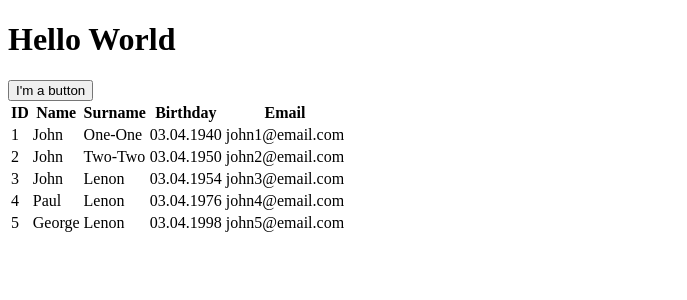
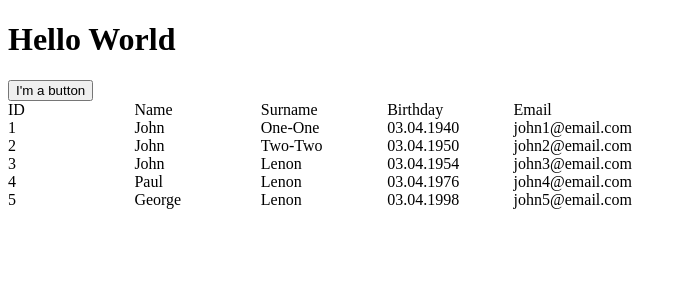
Before and after one commit to mrAnderson90/react_project_001, a React (Create React App) app: page / in a window 1280 px wide. Shown: the top 300 px of the page, without its empty margins (0-687 px from the left). Built offline with nearby package versions, Linux system fonts and the light colour scheme.

Commit message:
Add sorting to UserTable.jsx

```diff
--- a/package.json
+++ b/package.json
@@ -15,6 +15,7 @@
     "@types/react-router-dom": "^5.3.3",
     "eslint-plugin-prettier": "^3.4.1",
     "husky": "^7.0.4",
+    "lodash": "^4.17.21",
     "prettier": "^2.8.8",
     "react": "^18.2.0",
     "react-dom": "^18.2.0",
--- a/src/components/UserTables/UsersTable.jsx
+++ b/src/components/UserTables/UsersTable.jsx
@@ -1,33 +1,40 @@
-import React from "react";
+import React from 'react';
+import * as _ from 'lodash';
+
+const { useState } = React;
 
 export default function UsersTable({ users }) {
-    users.forEach((user)=> {
-        console.log(user)
-    })
+    const [userList, setUserList ] = useState(users);
+
+		const sort = (coll, value) => _.sortBy(coll, (user) => user[value]);
+
+		const handleSort = (e) => {
+			const { id } = e.target;
+			const sortedUserList = sort(userList, id);
+			setUserList(sortedUserList);
+		};
+
+		const tableStyle = {
+			'display': 'grid',
+			'gridTemplateColumns': 'repeat(5, 10%)',
+		};
+
     return (
-        <div>
-           <table>
-						<thead>
-							<tr>
-								<th>ID</th>
-								<th>Name</th>
-								<th>Surname</th>
-								<th>Birthday</th>
-								<th>Email</th>
-							</tr>
-						</thead>
-						<tbody>
-							{users.map((user) => (
-								<tr key={user.id}>
-									<td>{user.id}</td>
-									<td>{user.name}</td>
-									<td>{user.surname}</td>
-									<td>{user.birthData.toLocaleDateString('ru-RU')}</td>
-									<td>{user.email}</td>
-								</tr>
-							))}
-						</tbody>
-					 </table>
+        <div style={tableStyle}>
+           <div id="id" onClick={handleSort}>ID</div>
+           <div id="name" onClick={handleSort}>Name</div>
+           <div id="surname" onClick={handleSort}>Surname</div>
+           <div id="birthData" onClick={handleSort}>Birthday</div>
+           <div id="email" onClick={handleSort}>Email</div>
+					 {userList.map(({ id, name, surname, birthData, email }) => (
+						<React.Fragment key={id}>
+							<div>{id}</div>
+							<div>{name}</div>
+							<div>{surname}</div>
+							<div>{birthData.toLocaleDateString('ru-RU')}</div>
+							<div>{email}</div>
+						</React.Fragment>
+					 ))}
         </div>
     );
 }
```
Also changed, not shown: public/index.html (+0 -10 lines), 2 other files (tests, documents, lock files or other folders).
